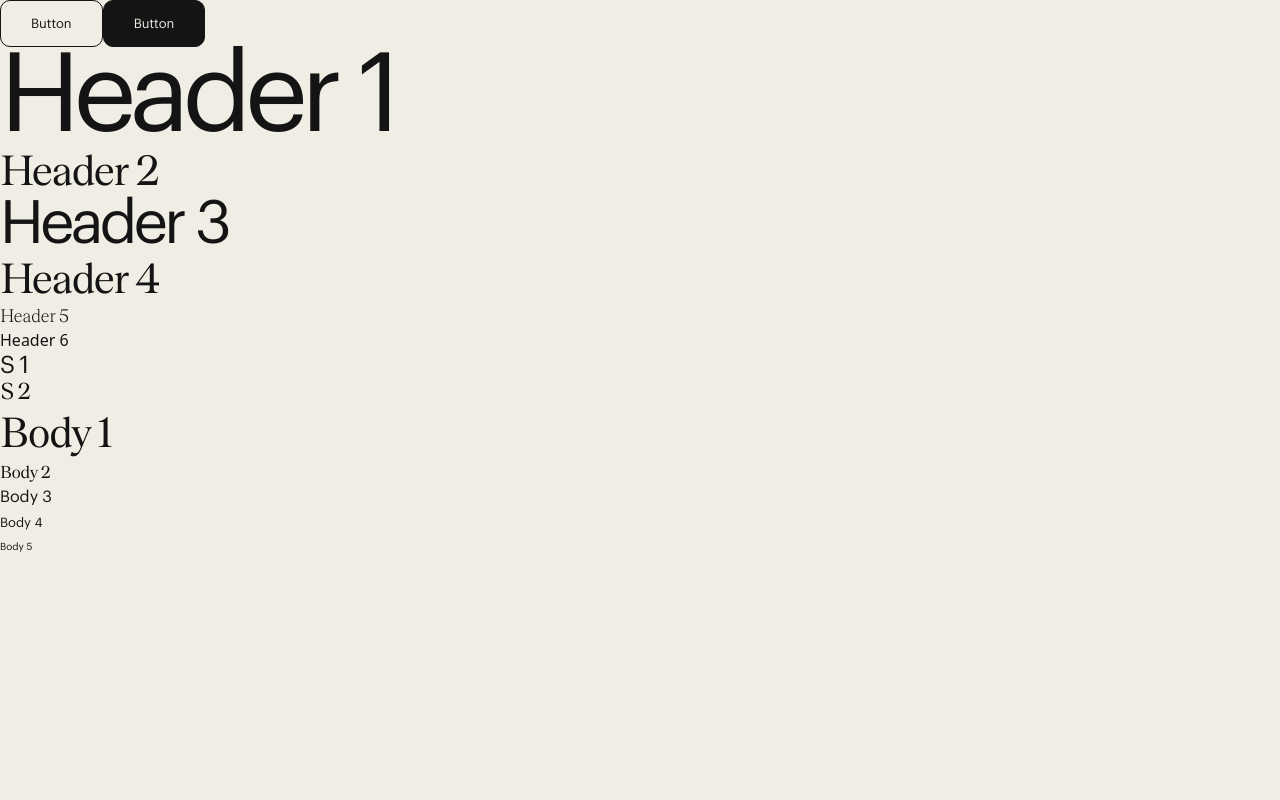
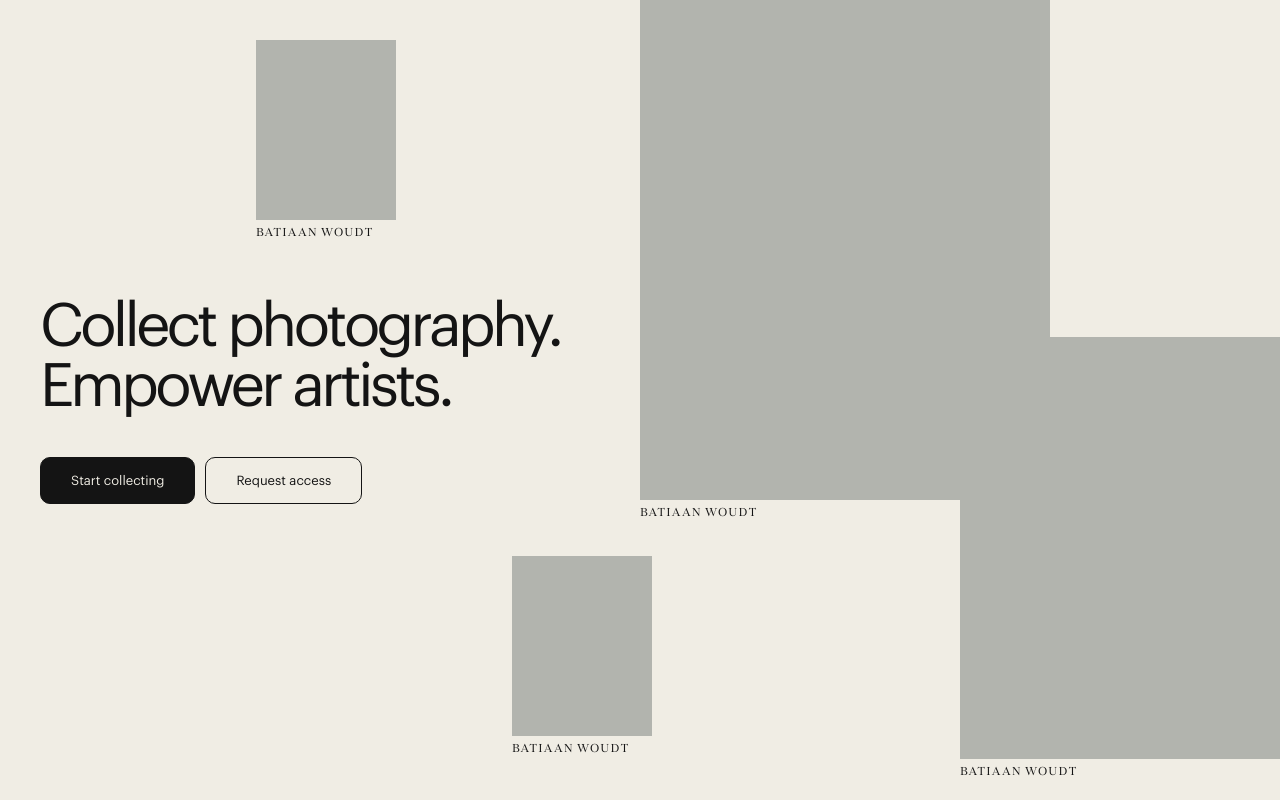
Before and after one commit to Unveil-art/unveil-marketplace, a Next.js app: page / in a window 1280 px wide. Built offline with nearby package versions, Linux system fonts and the light colour scheme.

Commit message:
homepage hero

```diff
--- /dev/null
+++ b/components/Head.jsx
@@ -0,0 +1,15 @@
+import React from "react";
+import Head from "next/head";
+
+const PageHead = () => {
+  return (
+    <Head>
+      <title>Unveil - A curated platform for photography NFTs- </title>
+      <meta name="viewport" content="initial-scale=1.0, width=device-width" />
+      <meta name="description" content="Description" />
+      <link rel="icon" href="/favicon.ico" />
+    </Head>
+  );
+};
+
+export default PageHead;
--- /dev/null
+++ b/components/Sections/FloatingArt.jsx
@@ -0,0 +1,44 @@
+import React from "react";
+import Link from "next/link";
+
+const FloatingArt = () => {
+  return (
+    <>
+      <section className="h-[100svh] flex justify-center flex-col p-[15px] sm:p-10 relative">
+        <div className="absolute -z-10 block top-[5%] left-[20%]">
+          <div className="bg-unveilGreen w-[70px] h-[89px] sm:w-[140px] sm:h-[180px]"></div>
+          <small className="sm:block hidden l2">Batiaan Woudt</small>
+        </div>
+
+        <div className="absolute -z-10 block bottom-[20%] sm:bottom-[5%] right-[10%] left-auto sm:left-[40%]">
+          <div className="bg-unveilGreen w-[70px] h-[89px] sm:w-[140px] sm:h-[180px]"></div>
+          <small className="sm:block hidden l2">Batiaan Woudt</small>
+        </div>
+
+        <div className="absolute -z-10 block top-[10%] sm:top-0 right-[4%] sm:right-auto sm:left-1/2">
+          <div className="bg-unveilGreen w-[136px] h-[184px] sm:w-[410px] sm:h-[500px]"></div>
+          <small className="sm:block hidden l2">Batiaan Woudt</small>
+        </div>
+
+        <div className="absolute -z-10 block bottom-[0] sm:bottom-[30%] left-0 sm:left-auto sm:right-0 sm:translate-y-1/2 translate-y-0">
+          <div className="bg-unveilGreen w-[164px] h-[229px] sm:w-[320px] sm:h-[422px]"></div>
+          <small className="sm:block hidden l2">Batiaan Woudt</small>
+        </div>
+
+        <h1 className="h3 max-w-[600px]">
+          Collect photography. Empower artists.
+        </h1>
+        <div className="flex gap-[10px] mt-10">
+          <Link href="">
+            <button className="btn btn-primary">Start collecting</button>
+          </Link>
+          <Link href="">
+            <button className="btn btn-secondary">Request access</button>
+          </Link>
+        </div>
+      </section>
+    </>
+  );
+};
+
+export default FloatingArt;
--- a/pages/index.js
+++ b/pages/index.js
@@ -1,28 +1,13 @@
-import Head from "next/head";
+import React from "react";
+import Head from "../components/Head";
+
+import FloatingArt from "../components/Sections/FloatingArt";
 
 export default function Home() {
   return (
-    <div>
-      <Head>
-        <title>Create Next App</title>
-        <meta name="description" content="Generated by create next app" />
-        <link rel="icon" href="/favicon.ico" />
-      </Head>
-      <button className="btn btn-secondary">Button</button>
-      <button className="btn btn-primary">Button</button>
-      <h1>Header 1</h1>
-      <h2>Header 2</h2>
-      <h3>Header 3</h3>
-      <h4>Header 4</h4>
-      <h5>Header 5</h5>
-      <h6>Header 6</h6>
-      <p className="s1">S 1</p>
-      <p className="s2">S 2</p>
-      <p className="b1">Body 1</p>
-      <p className="b2">Body 2</p>
-      <p className="b3">Body 3</p>
-      <p className="b4">Body 4</p>
-      <p className="b5">Body 5</p>
-    </div>
+    <>
+      <Head />
+      <FloatingArt />
+    </>
   );
 }
```
